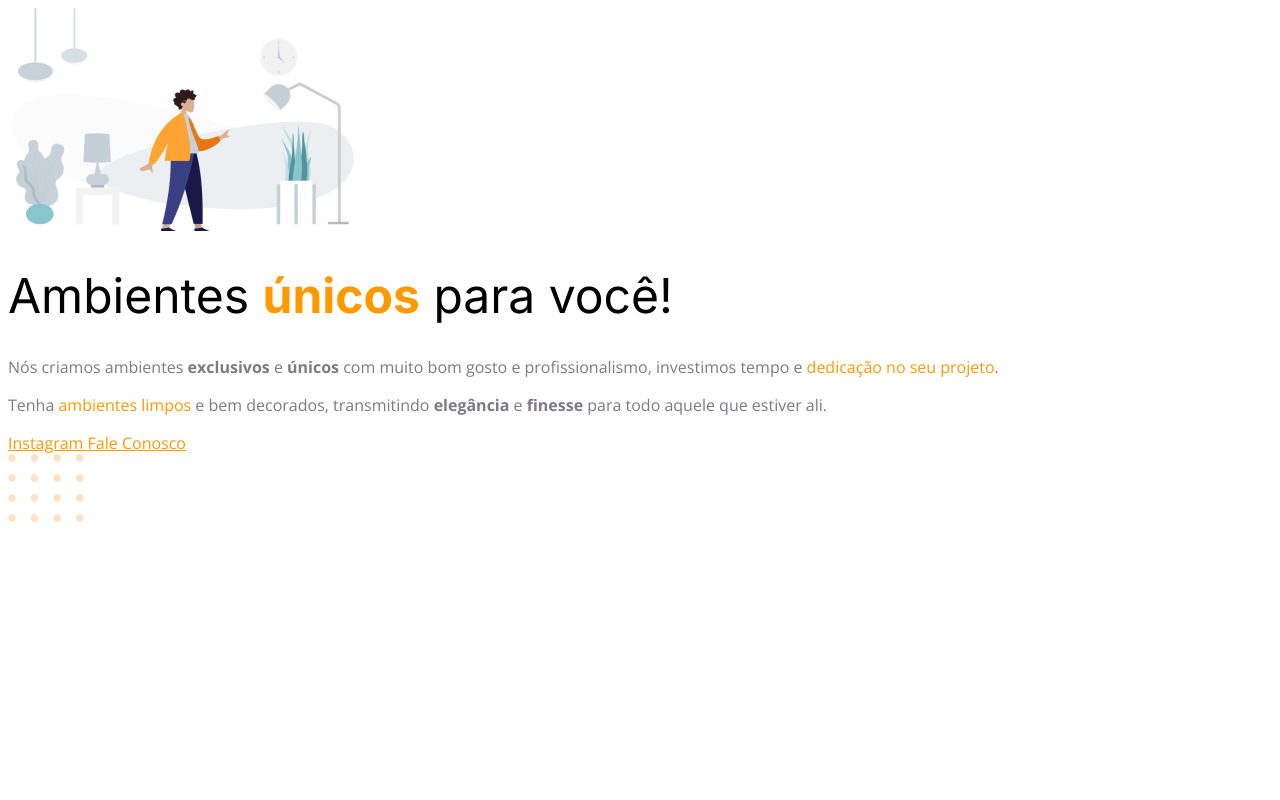
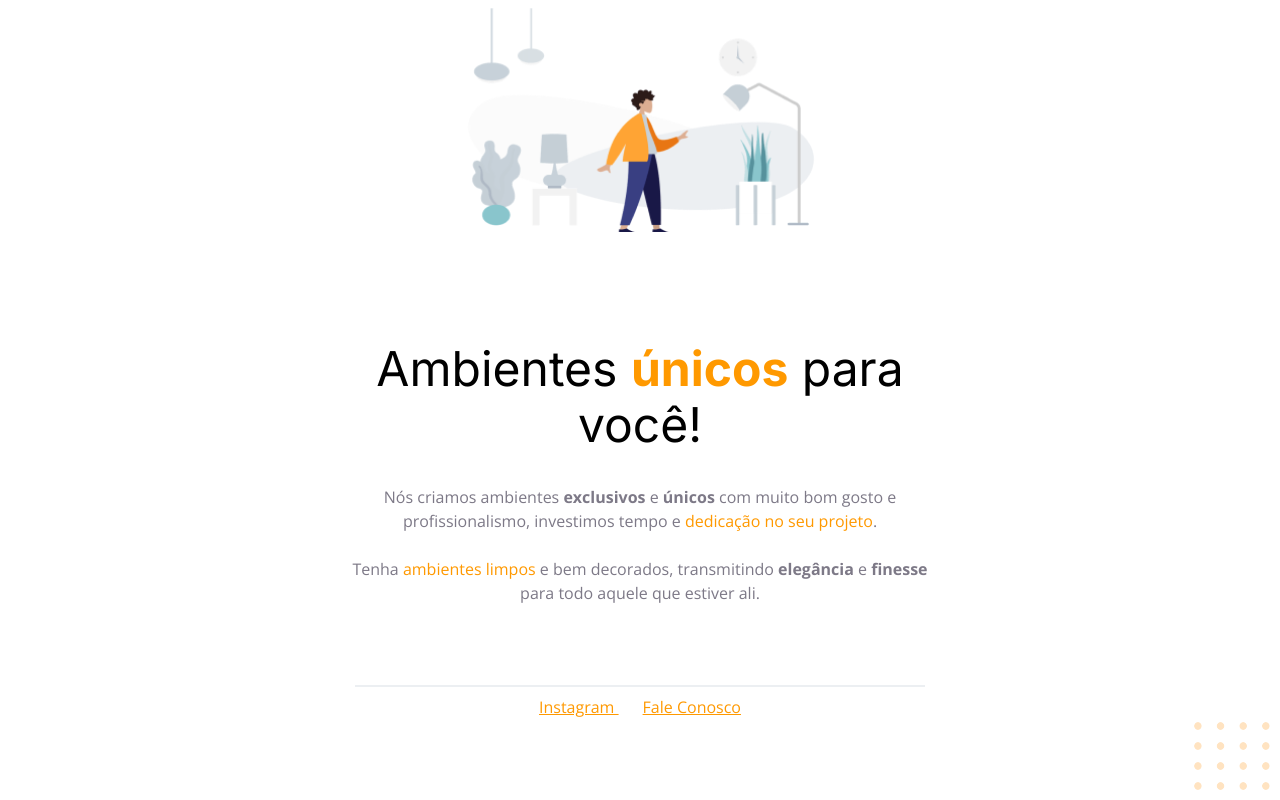
Before and after one commit to SamanthaCDFSauer/ProjetoMoveis, a plain HTML site: page index.html in a window 1280 px wide. Drawn offline with nearby package versions, Linux system fonts and the light colour scheme.

Commit message:
finish project

```diff
--- a/index.html
+++ b/index.html
@@ -27,24 +27,31 @@
 	 <p>
 		Nós criamos ambientes <strong>exclusivos</strong> e <strong>únicos</strong> com muito
 		bom gosto e profissionalismo, investimos tempo e <span>dedicação no seu projeto</span>.
-	 </p>
 
-	 <p>
+		<br/><!--QUEBRA DE LINHA, CADA UM É UMA QUEBRA, E ESPAÇO É &nbsp-->
+		<br/>
+
 		Tenha <span>ambientes limpos</span> e bem decorados, transmitindo <strong>elegância</strong> e
 		<strong>finesse</strong> para todo aquele que estiver ali.
 	 </p>
 	</div>
 
+	<div id="line"></div>
+
 	<div id="footer">
-		<a href="https://instagram.com/moveis">Instagram
+		<a
+		target="_blank"
+		href="https://instagram.com/moveis">Instagram
 		</a>
 
 		<a href="mailto:moveis@moveis.com.br">Fale Conosco
 		</a>
 	</div>
 
-	<img src="assets/balls.svg"
-	alt="Bolinhas laranjadas no canto inferior direito da tela"/>
+	<img
+		id="balls"
+		src="assets/balls.svg"
+		alt="Bolinhas laranjadas no canto inferior direito da tela"/>
 <!--ALT após a imagem serve para os leitores de tela identificarem do que a imagem se trata caso a imagem não carregue-->
 
 </body>
--- a/style.css
+++ b/style.css
@@ -1,17 +1,31 @@
+body {
+    font-family: 'Open Sans', sans-serif;
+    text-align: center;
+}
+
+#hero {
+    width: 37rem;
+    margin: auto;
+}
+
+#hero img {
+    margin-bottom: 4.5rem;
+    width: 22rem;
+    margin: 0 auto 4.5rem;
+    height: 14rem;
+}
+
 h1 {
     font-family: 'Inter', sans-serif;
     color: #000000;
     font-size: 3rem;
     line-height: 3.5rem;
     font-weight: 400;
+    margin-bottom: 2rem;
 }
 
 h1 span {
     font-weight: 700;
-}
-
-body {
-    font-family: 'Open Sans', sans-serif;
 }
 
 span {
@@ -20,8 +34,37 @@ span {
 
 p {
     color: #7D7987;
+    font-size: 1rem;
+    line-height: 1.5rem;
+    margin-bottom: 5rem;
+}
+
+#footer {
+    font-size: 1rem;
+    line-height: 1.5rem;
 }
 
 a {
     color: #FF9900;
 }
+
+#footer a + a { /**A + A SIGNFICA A QUE TEM UM A ANTERIOR A ELE**/
+    margin-left: 1.5rem;
+}
+
+#line {
+    width: 35.5rem;
+    height: 0rem;
+    border: 0.10rem #ECEFF2 solid;
+    margin: 0 auto 0.5rem;
+}
+
+#balls {
+    position: fixed;
+    bottom: 0rem;
+    right: 0rem;
+}
+
+#footer {
+    margin-bottom: 2rem;
+}
```
